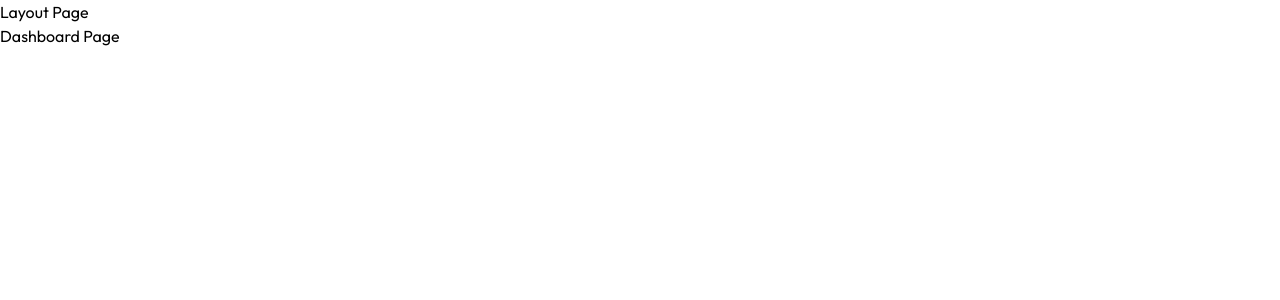
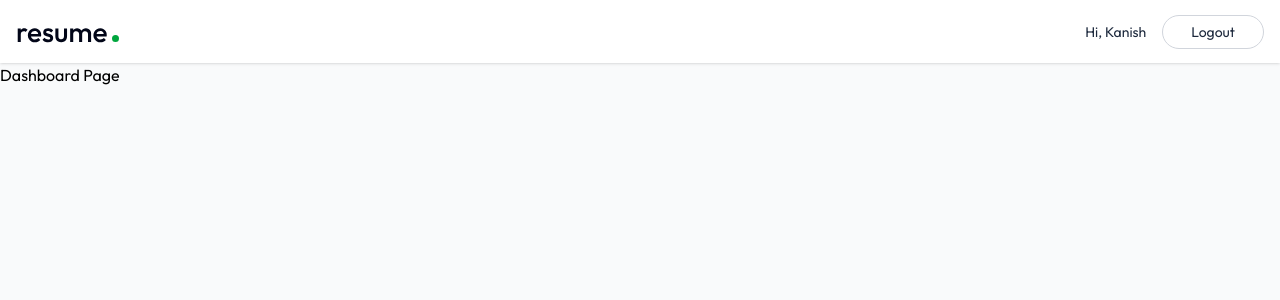
Before and after one commit to Kanish1012/KaniCV, a React (Vite) app in the folder client/: page /app in a window 1280 px wide. Shown: the top 300 px of the page. Built offline with nearby package versions, Linux system fonts and the light colour scheme.

Commit message:
Created Navbar component and mounted to Login page

```diff
--- /dev/null
+++ b/client/src/components/Navbar.jsx
@@ -0,0 +1,31 @@
+import React from "react";
+import { Link, useNavigate } from "react-router-dom";
+
+const Navbar = () => {
+    const user = { name: "Kanish" };
+    const navigate = useNavigate();
+    const logoutUser = () => {
+        navigate("/");
+    };
+    return (
+        <div className="shadow bg-white">
+            <nav className="flex items-center justify-between max-w-7xl mx-auto px-4 py-3.5 text-slate-800 transition-all">
+                <Link to="/">
+                    <img src="/logo.svg" alt="logo" />
+                </Link>
+
+                <div className="flex items-center gap-4 text-sm">
+                    <p className="max-sm:hidden">Hi, {user?.name}</p>
+                    <button
+                        onClick={logoutUser}
+                        className="bg-white hover:bg-slate-50 border border-gray-300 px-7 py-1.5 rounded-full active:scale-95 transition-all"
+                    >
+                        Logout
+                    </button>
+                </div>
+            </nav>
+        </div>
+    );
+};
+
+export default Navbar;
--- a/client/src/pages/Layout.jsx
+++ b/client/src/pages/Layout.jsx
@@ -1,11 +1,12 @@
 import React from "react";
 import { Outlet } from "react-router-dom";
+import Navbar from "../components/Navbar";
 
 const Layout = () => {
     return (
         <div>
-            <h1>Layout Page</h1>
-            <div>
+            <div className="min-h-screen bg-gray-50">
+                <Navbar />
                 <Outlet />
             </div>
         </div>
```
